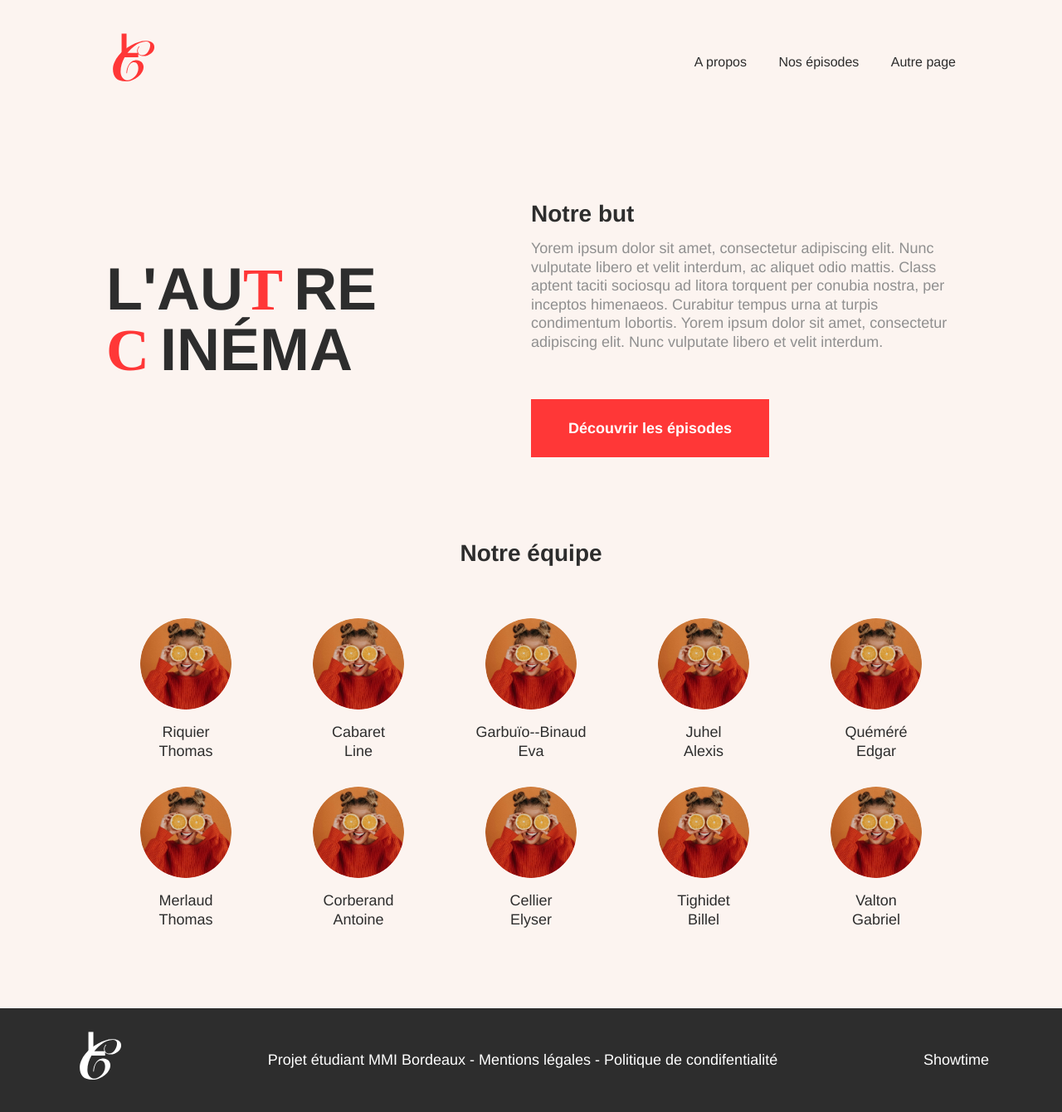
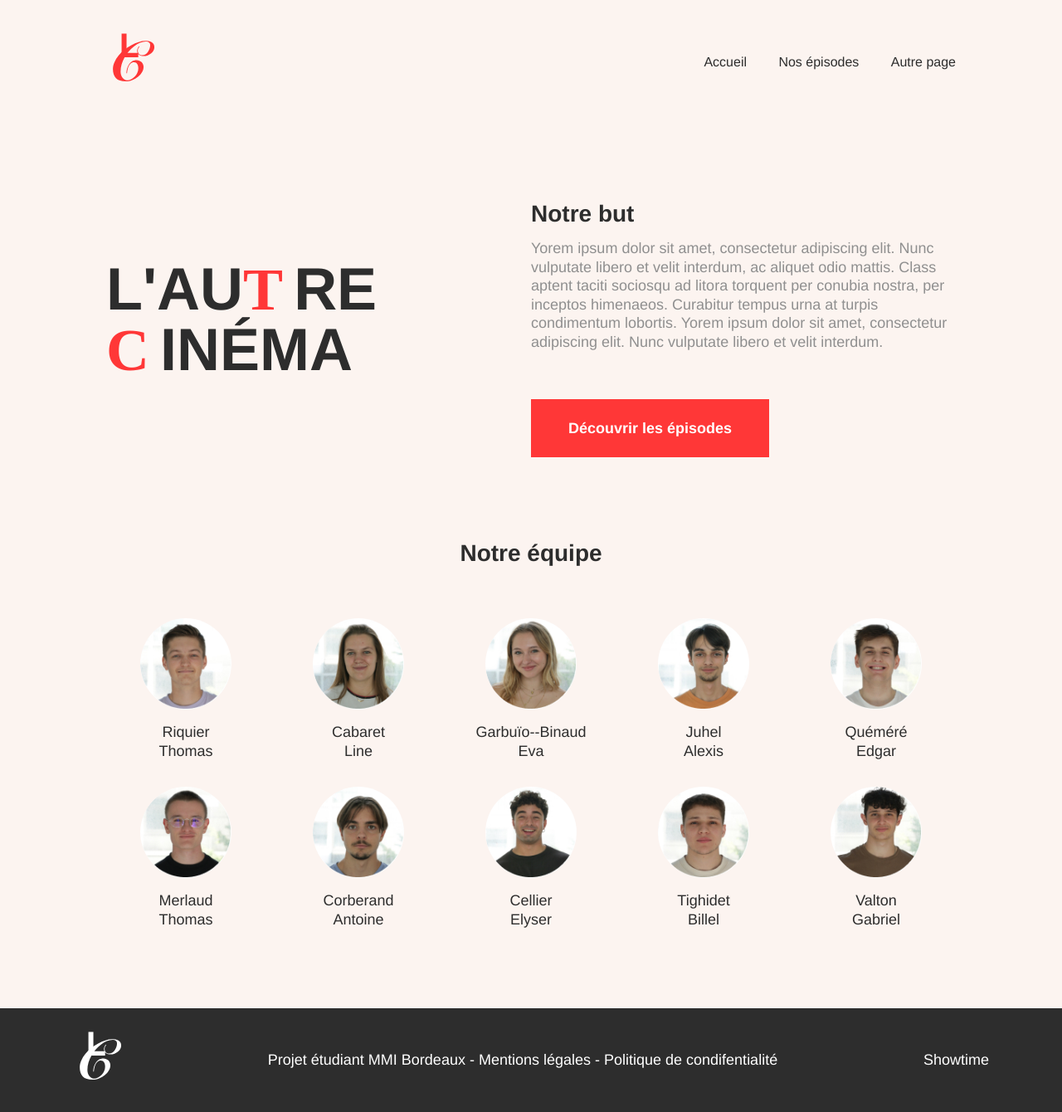
Before and after one commit to Viturna/lautrecinema, a PHP site: page / in a window 1280 px wide. Shown: the whole page at 83% size. Run offline with PHP 8.4, Linux system fonts and the light colour scheme.

Commit message:
Photo profil équipe / Video icon play / Header Link

```diff
--- a/config.php
+++ b/config.php
@@ -1,7 +1,7 @@
 <?php
 $serveur = "localhost"; // ou l'adresse IP si différente
 $utilisateur = "root";
-$motDePasse = "";
+$motDePasse = "root";
 $baseDeDonnees = "lautrecinema";
 
 // Connexion à la base de données
--- a/footer.php
+++ b/footer.php
@@ -1,5 +1,5 @@
 <footer>
   <img src="./src/image/logo-white.svg" fill="#FFF">
-  <p>Projet étudiant MMI Bordeaux - Mentions légales - Politique de condifentialité</p>
+  <p>Projet étudiant MMI Bordeaux - <a>Mentions légales</a> - <a>Politique de condifentialité</a></p>
   <p>Showtime</p>
 </footer>
--- a/header.php
+++ b/header.php
@@ -2,9 +2,9 @@
   <img src="./src/image/logo-red.svg" alt="">
   <nav>
     <ul class="menu">
-      <li>A propos</li>
-      <li>Nos épisodes</li>
-      <li>Autre page</li>
+      <li><a href="./index.php" class=" <?php echo basename($_SERVER['PHP_SELF']) == 'index.php' ? 'active' : ''; ?>">Accueil</a></li>
+      <li><a href="./videos.php" class="<?php echo basename($_SERVER['PHP_SELF']) == 'videos.php' ? 'active' : ''; ?>"> Nos épisodes</a></li>
+      <li><a href="#">Autre page</a></li>
     </ul>
     <div class="burger-menu">
       <div class="burger"></div>
--- a/index.php
+++ b/index.php
@@ -19,50 +19,50 @@
         <h2>Notre but</h2>
         <p>Yorem ipsum dolor sit amet, consectetur adipiscing elit. Nunc vulputate libero et velit interdum, ac aliquet odio mattis. Class aptent taciti sociosqu ad litora torquent per conubia nostra, per inceptos himenaeos. Curabitur tempus urna at turpis condimentum lobortis.
           Yorem ipsum dolor sit amet, consectetur adipiscing elit. Nunc vulputate libero et velit interdum.</p>
-        <a href="#" class="button">Découvrir les épisodes</a>
+        <a href="./videos.php" class="button">Découvrir les épisodes</a>
       </div>
     </div>
     <div class="our-team">
       <h2>Notre équipe</h2>
       <div class="box-profil">
         <div class="profil">
-          <img class="profil-img" src="./src/image/profil-img.jpg" alt="">
+          <img class="profil-img" src="./src/image/riquier-thomas.jpg" alt="">
           <p class="name">Riquier <br> Thomas</p>
         </div>
         <div class="profil">
-          <img class="profil-img" src="./src/image/profil-img.jpg" alt="">
+          <img class="profil-img" src="./src/image/cabaret-line.jpg" alt="">
           <p class="name">Cabaret <br> Line</p>
         </div>
         <div class="profil">
-          <img class="profil-img" src="./src/image/profil-img.jpg" alt="">
+          <img class="profil-img" src="./src/image/garbuio--binaud-eva.jpg" alt="">
           <p class="name">Garbuïo--Binaud <br> Eva</p>
         </div>
         <div class="profil">
-          <img class="profil-img" src="./src/image/profil-img.jpg" alt="">
+          <img class="profil-img" src="./src/image/juhel-alexis.jpg" alt="">
           <p class="name">Juhel <br> Alexis</p>
         </div>
         <div class="profil">
-          <img class="profil-img" src="./src/image/profil-img.jpg" alt="">
+          <img class="profil-img" src="./src/image/quemere-edgar.jpg" alt="">
           <p class="name">Quéméré <br> Edgar</p>
         </div>
         <div class="profil">
-          <img class="profil-img" src="./src/image/profil-img.jpg" alt="">
+          <img class="profil-img" src="./src/image/merlaud-thomas.jpg" alt="">
           <p class="name">Merlaud <br> Thomas</p>
         </div>
         <div class="profil">
-          <img class="profil-img" src="./src/image/profil-img.jpg" alt="">
+          <img class="profil-img" src="./src/image/corberand-antoine.jpg" alt="">
           <p class="name">Corberand <br> Antoine</p>
         </div>
         <div class="profil">
-          <img class="profil-img" src="./src/image/profil-img.jpg" alt="">
+          <img class="profil-img" src="./src/image/cellier-elyser.jpg" alt="">
           <p class="name">Cellier <br> Elyser</p>
         </div>
         <div class="profil">
-          <img class="profil-img" src="./src/image/profil-img.jpg" alt="">
+          <img class="profil-img" src="./src/image/tighidet-billel.jpg" alt="">
           <p class="name">Tighidet <br> Billel</p>
         </div>
         <div class="profil">
-          <img class="profil-img" src="./src/image/profil-img.jpg" alt="">
+          <img class="profil-img" src="./src/image/valton-gabriel.jpg" alt="">
           <p class="name">Valton <br> Gabriel</p>
         </div>
       </div>
--- a/src/css/style.css
+++ b/src/css/style.css
@@ -1,3 +1,4 @@
+a{text-decoration: none;}
 header {
   height: 150px;
   display: flex;
@@ -22,15 +23,15 @@ header ul {
   gap: 3vw;
 }
 
-.menu li {
+.menu li a{
   color: #2D2D2D;
 }
 
-.menu li.active {
+.menu li a .active {
   color: #FF3737;
 }
 
-.menu li:hover {
+.menu li a:hover {
   color: #ae1b1b;
 }
 /* Footer */
@@ -200,7 +201,7 @@ p {
   .menu{
     flex-direction: column;
   }
-.menu li{
+.menu li a{
   color: #FFF;
 }
 
@@ -287,6 +288,9 @@ p {
 .episode{
   margin-top: 64px;
 }
+.new{
+  margin-top: 64px;
+}
 .card{
   display: flex;
   flex-direction: row;
@@ -325,7 +329,20 @@ p {
 }
 
 .icon-play{
-  width: 50px;
+  width: 30px;
   height: auto;
   margin-right: 30px;
+  cursor: pointer;
 }
+.icon-play path{
+  fill: #FF3737;
+}
+.icon-play path:hover{
+  fill: #ae1b1b;
+}
+.play-one path{
+  fill: #FFF;
+}
+.play-one path:hover{
+  fill: #f3f3f3;
+}
```
Also changed, not shown: videos.php (+13 -4 lines), src/image/cabaret-line.jpg (added), src/image/cellier-elyser.jpg (added), src/image/corberand-antoine.jpg (added), src/image/garbuio--binaud-eva.jpg (added), src/image/juhel-alexis.jpg (added), src/image/merlaud-thomas.jpg (added), src/image/quemere-edgar.jpg (added), src/image/riquier-thomas.jpg (added), src/image/tighidet-billel.jpg (added), src/image/valton-gabriel.jpg (added).
